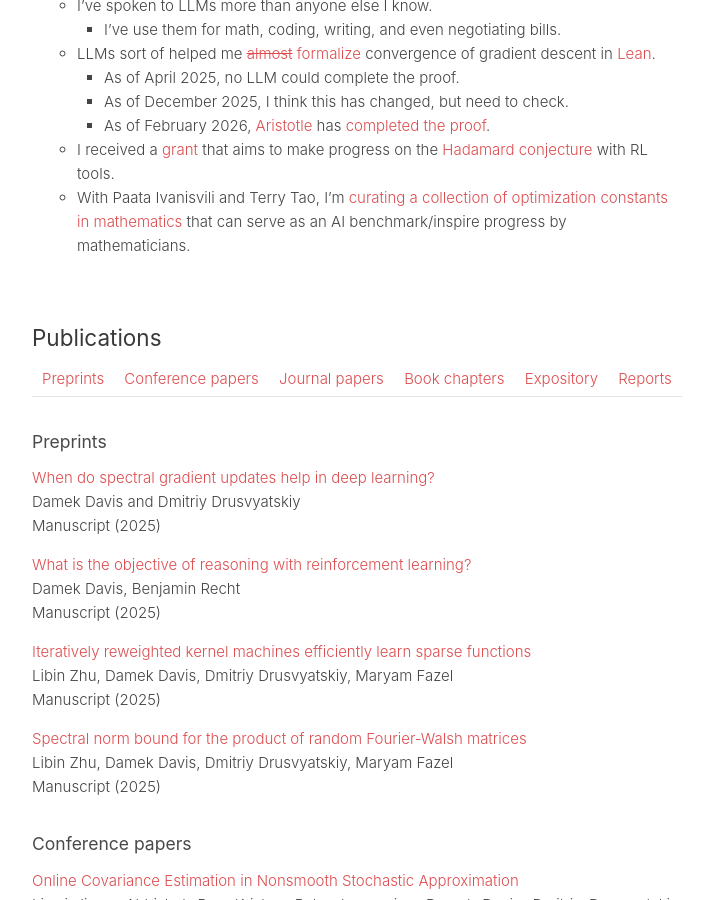
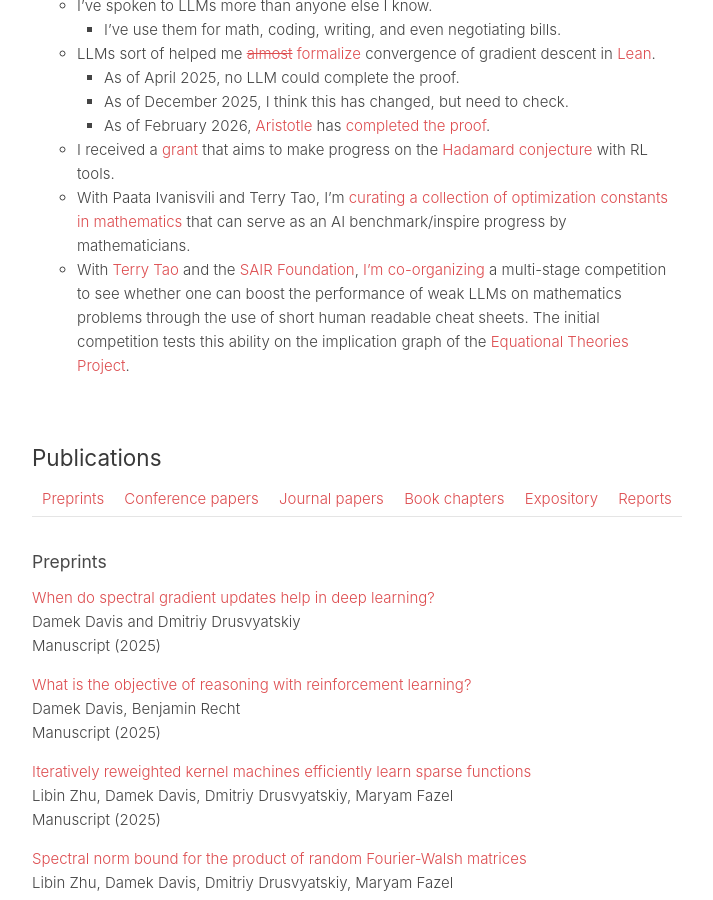
Before and after one commit to damek/damek.github.io, a Jekyll site: the page built from index.md, in a window 1280 px wide and 900 px high, scrolled down 2233 px. Shown: the whole window, without its empty margins (283-996 px from the left). Built offline with Jekyll 4.4.1, drawn with Linux system fonts in a browser that asks for light colours.

Commit message:
added details about co-organizing a multi-stage competition with Terry Tao and the SAIR Foundation to enhance LLM performance on mathematics problems

```diff
--- a/index.md
+++ b/index.md
@@ -78,6 +78,7 @@ Please use [my email](mailto:damek@wharton.upenn.edu) sparingly for corresponden
         - As of February 2026, [Aristotle](https://aristotle.harmonic.fun/) has [completed the proof](https://github.com/damek/gd-lean).
     - I received a [grant](https://www.nsf.gov/awardsearch/showAward?AWD_ID=2523384&HistoricalAwards=false) that aims to make progress on the [Hadamard conjecture](https://en.wikipedia.org/wiki/Hadamard_matrix#Hadamard_conjecture) with RL tools.
     - With Paata Ivanisvili and Terry Tao, I'm [curating a collection of optimization constants in mathematics](https://github.com/teorth/optimizationproblems?tab=readme-ov-file) that can serve as an AI benchmark/inspire progress by mathematicians.
+    - With [Terry Tao](https://terrytao.wordpress.com/2026/03/13/mathematics-distillation-challenge-equational-theories/) and the [SAIR Foundation](https://competition.sair.foundation/competitions/mathematics-distillation-challenge-equational-theories-stage1/overview), [I'm co-organizing](https://x.com/damekdavis/status/2032985126146072737?s=20) a multi-stage competition to see whether one can boost the performance of weak LLMs on mathematics problems through the use of short human readable cheat sheets. The initial competition tests this ability on the implication graph of the [Equational Theories Project](https://teorth.github.io/equational_theories/).
 
 
 ## Publications
```
